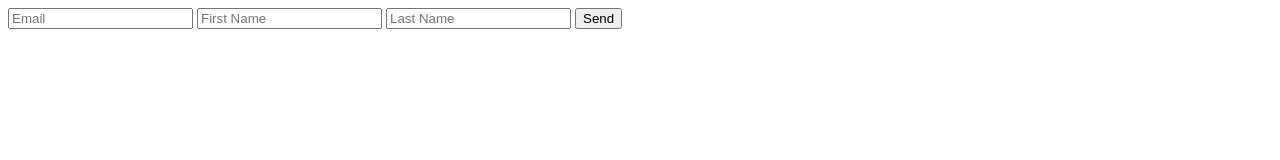
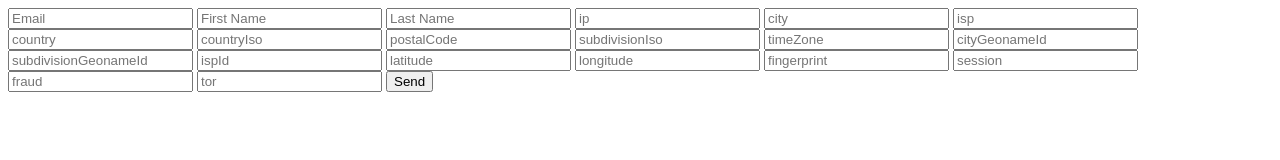
Before and after one commit to wser/js-gs-form-sheets, a website: page index.html in a window 1280 px wide. Drawn offline with Linux system fonts and the light colour scheme.

Commit message:
2 files modified

```diff
--- a/index.html
+++ b/index.html
@@ -10,24 +10,31 @@
   </head>
   <body>
     <div id="app"></div>
-    <form name="submit-to-google-sheet">
+    <!-- prettier-ignore -->
+    <form id="form">
       <input name="email" type="email" placeholder="Email" required />
       <input name="firstName" type="text" placeholder="First Name" />
       <input name="lastName" type="text" placeholder="Last Name" />
+      <input name="ip" type="text" placeholder="ip" />
+      <input name="city" type="text" placeholder="city" />
+      <input name="isp" type="text" placeholder="isp" />
+      <input name="country" type="text" placeholder="country" />
+      <input name="countryIso" type="text" placeholder="countryIso" />
+      <input name="postalCode" type="text" placeholder="postalCode" />
+      <input name="subdivisionIso" type="text" placeholder="subdivisionIso" />
+      <input name="timeZone" type="text" placeholder="timeZone" />
+      <input name="cityGeonameId" type="text" placeholder="cityGeonameId" />
+      <input name="subdivisionGeonameId" type="text" placeholder="subdivisionGeonameId" />
+      <input name="ispId" type="text" placeholder="ispId" />
+      <input name="latitude" type="text" placeholder="latitude" />
+      <input name="longitude" type="text" placeholder="longitude" />
+      <input name="fingerprint" type="text" placeholder="fingerprint" />
+      <input name="session" type="text" placeholder="session" />
+      <input name="fraud" type="text" placeholder="fraud" />
+      <input name="tor" type="text" placeholder="tor" />
       <button type="submit">Send</button>
     </form>
 
-    <script>
-      const scriptURL =
-        'https://script.google.com/macros/s/AKfycbzkIeAzPnqCkJXkGi4hSZQ9rDGweR8mgMA3oqQiD40jivRmt5pAC7WSP2Htn4PmKa_1/exec';
-      const form = document.forms['submit-to-google-sheet'];
-
-      form.addEventListener('submit', (e) => {
-        e.preventDefault();
-        fetch(scriptURL, { method: 'POST', body: new FormData(form) })
-          .then((response) => console.log('Success!', response))
-          .catch((error) => console.error('Error!', error.message));
-      });
-    </script>
+    <ul id="list"></ul>
   </body>
 </html>
```
Also changed, not shown: index.js (+24 -6 lines).
